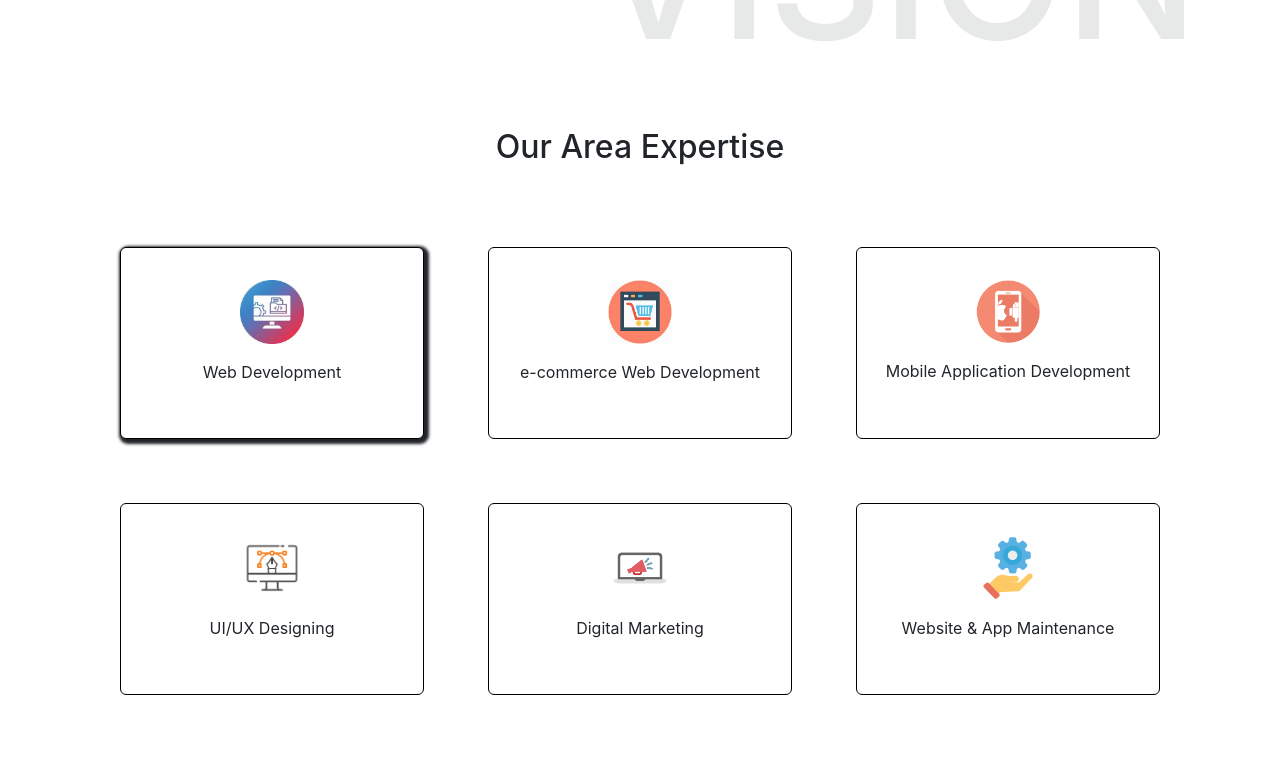
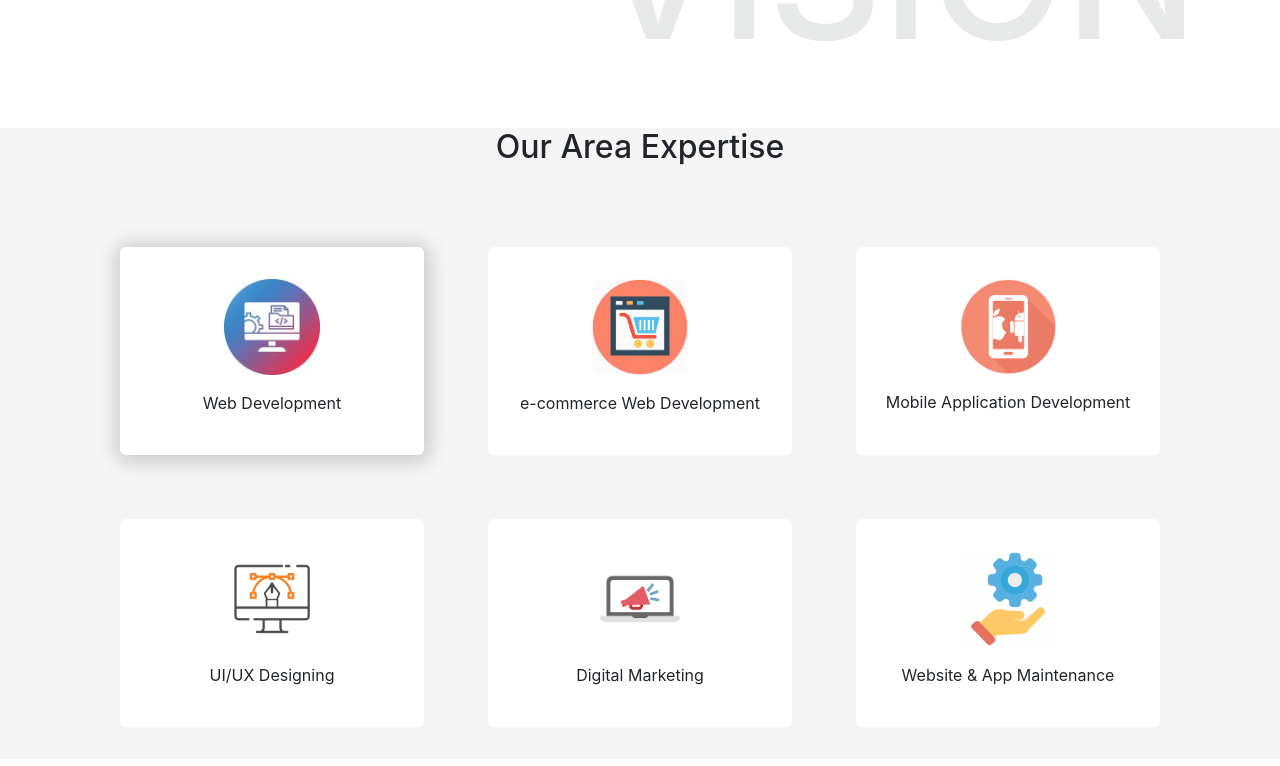
Before and after one commit to nik-agarwal/techeurodite1, a React (Create React App) app: page / in a window 1280 px wide. Shown: the part 2300-3066 px from the top of the page. Built offline with nearby package versions, Linux system fonts and the light colour scheme; a web font is replaced by a local one.

Commit message:
area expertese

```diff
--- a/src/components/AreaExpertise.js
+++ b/src/components/AreaExpertise.js
@@ -10,22 +10,25 @@ import img6 from "../images/areaimg6.png";
 export default function AreaExpertise() {
     const cardstyle ={
         width : "19rem",
-        height : "12rem",
+        height : "13rem",
         margin : "2rem",
         alignItems : "center",
-        border : "1px solid black",
+        border: "none"
+        // border : "1px solid black",
 
     };
     const cardstyle2 ={
       width : "19rem",
-      height : "12rem",
+      height : "13rem",
       margin : "2rem",
       alignItems : "center",
-      border : "1px solid black",
-      boxShadow: "2px 2px 3px 3px"
+      // border : "1px solid black",
+      border: "none",
+      boxShadow: "1px 2px 20px 4px rgba(12,12,12,0.2)"
   };
   return (
     <>
+    <div className="cont" style={{background: "rgb(245, 245, 245)" }}>
       <div>
         <h2 className="text-center my-5">Our Area Expertise</h2>
       </div>
@@ -33,38 +36,38 @@ export default function AreaExpertise() {
         <div style={{display : "flex" , flexWrap : "wrap" , justifyContent : "center", }}>
 
           <div className="card" style={cardstyle2} >
-            <img className="card-img-top" src={img1} alt="" style={{width : "4rem",marginTop : "2rem"}} />
+            <img className="card-img-top" src={img1} alt="" style={{width : "6rem",marginTop : "2rem"}} />
             <div className="card-body">
               <p className="card-title">Web Development</p>
             </div>
           </div>
           <div className="card" style={cardstyle}>
-          <img className="card-img-top" src={img2} alt="" style={{width : "4rem",marginTop : "2rem"}} />
+          <img className="card-img-top" src={img2} alt="" style={{width : "6rem",marginTop : "2rem"}} />
             <div className="card-body">
               <p className="card-title">e-commerce Web Development</p>
             </div>
           </div>
           <div className="card" style={cardstyle}>
-          <img className="card-img-top" src={img3} alt="" style={{width : "4rem",marginTop : "2rem"}} />
+          <img className="card-img-top" src={img3} alt="" style={{width : "6rem",marginTop : "2rem"}} />
             <div className="card-body">
               <p className="card-title">Mobile Application Development</p>
             </div>
           </div>
 
           <div className="card" style={cardstyle}>
-          <img className="card-img-top" src={img4} alt="" style={{width : "4rem",marginTop : "2rem"}} />
+          <img className="card-img-top" src={img4} alt="" style={{width : "6rem",marginTop : "2rem"}} />
             <div className="card-body">
               <p className="card-title">UI/UX Designing</p>
             </div>
           </div>
           <div className="card" style={cardstyle}>
-          <img className="card-img-top" src={img5} alt="" style={{width : "4rem",marginTop : "2rem"}} />
+          <img className="card-img-top" src={img5} alt="" style={{width : "6rem",marginTop : "2rem"}} />
             <div className="card-body">
               <p className="card-title">Digital Marketing</p>
             </div>
           </div>
           <div className="card" style={cardstyle}>
-          <img className="card-img-top" src={img6} alt="" style={{width : "4rem",marginTop : "2rem"}} />
+          <img className="card-img-top" src={img6} alt="" style={{width : "6rem",marginTop : "2rem"}} />
             <div className="card-body">
               <p className="card-title">Website & App Maintenance</p>
             </div>
@@ -73,6 +76,7 @@ export default function AreaExpertise() {
 
         </div>
       </div>
+      </div>
     </>
   );
 }
```
